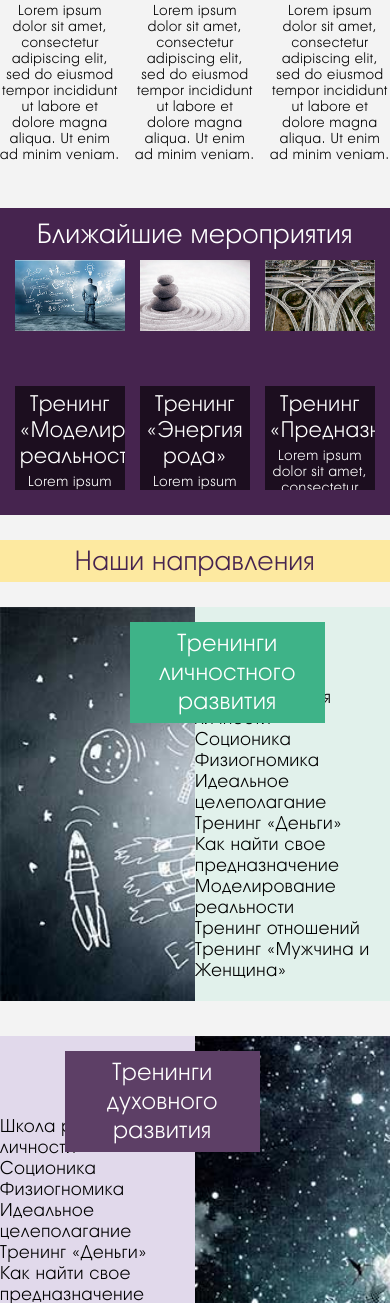
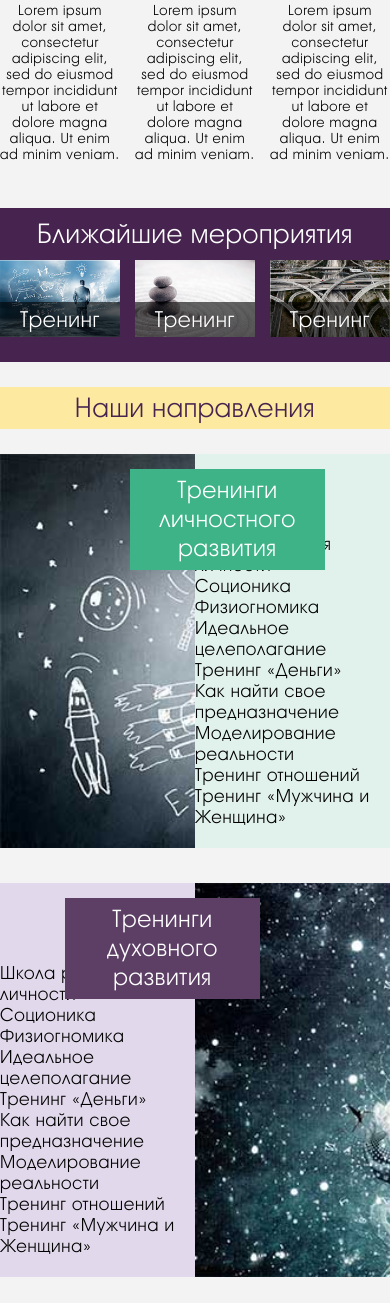
Before and after one commit to ZatolokinPavel/zhivoeslovo, a PHP site: page / in a window 390 px wide. Shown: the part 238-1541 px from the top of the page. Run offline with PHP 8.4, Linux system fonts and the light colour scheme.

Commit message:
remake using 'container' class and make upcoming-events responsive

```diff
--- a/css/main.css
+++ b/css/main.css
@@ -46,12 +46,12 @@ html, body {width: 100%; overflow-x: hidden; margin: 0; padding: 0;}
 body {background: #f3f3f3; font-size: 14px; font-family: a_AvanteLt, "Segoe UI", Arial, Helvetica, sans-serif;
       letter-spacing: 0.05em; -webkit-font-smoothing: subpixel-antialiased !important;}
 .container {position: relative; width: 100%; margin: 0 auto;}
+@media (min-width:  768px) { .container {width:  750px;} }
+@media (min-width:  992px) { .container {width:  970px;} }
+@media (min-width: 1200px) { .container {width: 1170px;} }
 h2 {font-size: 27px; font-weight: normal;}
 h3 {font-size: 24px; font-weight: normal;}
 h4 {font-size: 22px; font-weight: normal;}
-@media (min-width:  768px) { .container {width:  750px;} }
-@media (min-width:  992px) { .container {width:  970px;} }
-@media (min-width: 1200px) { .container {width: 1170px;} }
 
 
 
@@ -178,9 +178,11 @@ h4 {font-size: 22px; font-weight: normal;}
 
 
 
-.upcoming-events {margin: 0 0 25px 0; padding: 0 15px 25px 15px; background-color: #46244f;}
-.upcoming-events > h2.title {margin: 0; padding: 10px; text-align: center; color: #fff;}
-.upcoming-events .event {position: relative; height: 230px; overflow: hidden;}
+.upcoming-events {margin: 0 0 25px 0; padding: 0 0 25px 0; background-color: #46244f;}
+.upcoming-events h2.title {margin: 0; padding: 10px; text-align: center; color: #fff;}
+.upcoming-events .responsive {position: relative;}
+.upcoming-events .responsive::before {content: ''; display: block; padding-top: 64%;}   /* помогает держать высоту блока в процентах от ширины */
+.upcoming-events .event {position: absolute; top: 0; left: 0; bottom: 0; right: 0; overflow: hidden;}
 .upcoming-events .event img {width: 100%;}
 .upcoming-events .event .descr {position: absolute; left: 0; right: 0; bottom: 0; height: 45%; text-align: center;
     color: #fff; background: rgba(0,0,0,0.6); transition: height 0.2s linear 0s;}
--- a/index.html
+++ b/index.html
@@ -61,8 +61,10 @@
     </div>
 </menu>
 
-<main class="container">
-    <section class="slogan grid-line box">
+
+
+<section class="slogan container box">
+    <div class="grid-line">
         <div class="col4">
             <img src="img/home/slogan1.png" alt="Познавай">
             <span class="title">Познавай</span>
@@ -87,11 +89,15 @@
                 ut labore et dolore magna aliqua. Ut enim ad minim veniam.
             </p>
         </div>
+    </div>
 </section>
-    <section class="upcoming-events box">
+
+<section class="upcoming-events">
+    <div class="container box">
         <h2 class="title">Ближайшие мероприятия</h2>
         <div class="grid-line">
             <div class="col4">
+                <div class="responsive">
                     <div class="event">
                         <img src="/img/events/1-2015-06-25-Kma043VaMa.jpg">
                         <div class="descr">
@@ -106,7 +112,9 @@
                         </div>
                     </div>
                 </div>
+            </div>
             <div class="col4">
+                <div class="responsive">
                     <div class="event">
                         <img src="/img/events/271101__sand-stones-zen_p.jpg">
                         <div class="descr">
@@ -117,7 +125,9 @@
                         </div>
                     </div>
                 </div>
+            </div>
             <div class="col4">
+                <div class="responsive">
                     <div class="event">
                         <img src="/img/events/345323_jdpwjd.jpg">
                         <div class="descr">
@@ -130,9 +140,11 @@
                     </div>
                 </div>
             </div>
+        </div>
+    </div>
 </section>
 
-    <section class="home-activities box">
+<section class="home-activities container box">
     <h2 class="title">Наши направления</h2>
     <div class="box n1">
         <div class="cover"></div>
@@ -180,7 +192,8 @@
         </ul>
     </div>
 </section>
-</main>
+
+
 
 <footer>
     Приглашение к сотрудничеству<br>
```
Lines whose indentation alone changed are shown as unchanged.
